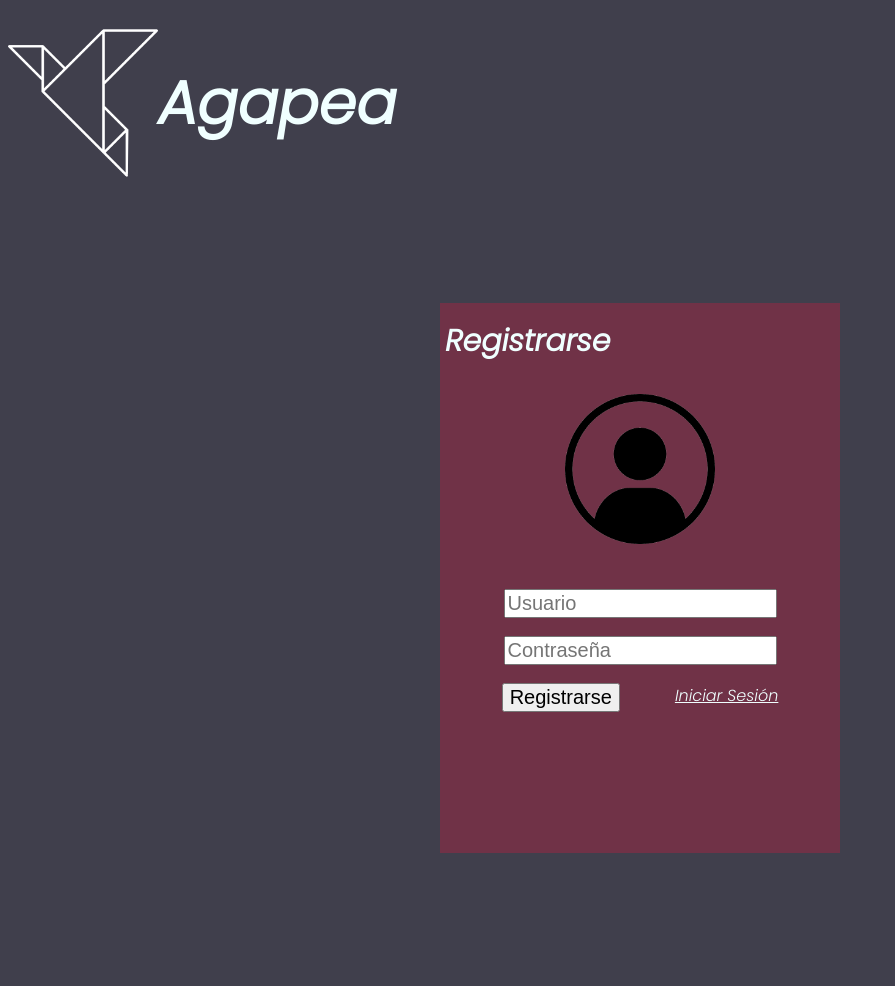
After one commit to ins426/SIBW20-21, a PHP site: page /registrarse.php in a window 1280 px wide. The commit adds this page. Shown: the whole page, without its empty margins (0-895 px from the left). Run offline with PHP 8.4, Linux system fonts and the light colour scheme.

Commit message:
Primera parte práctica hecha

```diff
--- /dev/null
+++ b/Practicas/css/login.css
@@ -0,0 +1,87 @@
+@import url('https://fonts.googleapis.com/css2?family=Poppins:ital,wght@1,300&display=swap');
+@import url('https://fonts.googleapis.com/css2?family=Raleway&display=swap');
+
+body{
+    background-color: #403F4C;
+}
+
+#iniciar-sesion-contenedor{
+    display: flex;
+    height: 800px;
+    justify-content: center;
+    align-items: center;
+}
+
+#sesion-contenedor{
+    height: 550px;
+    width: 400px;
+    display: flex;
+    justify-content: center;
+    flex-direction: column;
+    background-color:rgb(220,20,60,0.3);
+}
+
+#user{
+    width: 150px;
+    height: 150px;
+    display: flex;
+    position: relative;
+    margin-left: auto;
+    margin-right: auto;
+    margin-top: auto;
+}
+
+#login{
+    display: flex;
+    flex-direction: column;
+    justify-content: center;
+    align-items: center;
+    margin-bottom: auto;
+    position: relative;
+    bottom: 50px;
+
+}
+
+#iniciar-sesion{
+    position: relative;
+    bottom:250px;
+    left: 5px;
+    font-family: 'Poppins', sans-serif;
+    color: azure;
+    font-size:30px;
+}
+
+#accion-secundaria{
+    display: flex;
+    justify-content: flex-end;
+    position: relative;
+    margin-left: 55px;
+    font-family: 'Poppins', sans-serif;
+    color: azure;
+}
+
+input{
+    font-size: 20px;
+}
+
+#accion{
+    display: flex;
+}
+
+#titulo-contenedor{
+    display: flex;
+    position: relative;
+    align-items: center;
+    top: 10px;
+}
+
+#logo-blanco{
+    width: 150px;
+    height: 150px;
+}
+
+#titulo{
+    font-family: 'Poppins', sans-serif;
+    color: azure;
+    font-size: 60px;
+}
--- /dev/null
+++ b/Practicas/registrarse.php
@@ -0,0 +1,23 @@
+<?php
+    require_once "./vendor/autoload.php";
+    include("bd.php");
+
+    $loader = new \Twig\Loader\FilesystemLoader('templates');
+    $Twig = new \Twig\Environment($loader);
+
+    $conexion = new BD();
+
+    if($_SERVER['REQUEST_METHOD'] == 'POST'){
+        $nick = $_POST['nick'];
+        $pass = $_POST['pass'];
+
+        if($conexion->registrarUsuario($nick,$pass)){
+            header("refresh:3;url=login.php");
+        }
+        else{
+            header("Location: registrarse.php");
+        }
+    }
+
+    echo $Twig->render('registrarse.html', []);
+?>
--- /dev/null
+++ b/Practicas/templates/padre_login.html
@@ -0,0 +1,31 @@
+<!DOCTYPE html>
+<html>
+    <head>
+        <meta charset="UTF-8">
+        <meta name="author" content="Inés Nieto Sánchez">
+        {% block css %}
+
+        {% endblock %}
+        <title>Agapea</title>
+    </head>
+    <body>
+        <div id ="titulo-contenedor">
+            <img id= "logo-blanco" src="../img/icono_blanco.png">
+            <h1 id="titulo">Agapea</h1>
+        </div>
+        <div id="iniciar-sesion-contenedor">
+            <div id="sesion-contenedor">
+                <img id= "user" src="../img/user.png">
+                <h2 id=iniciar-sesion>{% block accion %}{% endblock %}</h2>
+                <form action={% block archivo_accion %}{% endblock %} method="post" id="login">
+                    <input type="text" name="nick"  placeholder="Usuario"/><br>
+                    <input type="password" name="pass" placeholder="Contraseña"/><br>
+                    <div id="accion">
+                        <input type="submit" value={% block boton %}{% endblock %} />
+                        <a id="accion-secundaria" href={% block accion2enlace %}{% endblock %}>{% block accion2 %}{% endblock %}</a>
+                    </div>
+                </form>
+            </div>
+        </div>
+    </body>
+</html>
--- /dev/null
+++ b/Practicas/templates/registrarse.html
@@ -0,0 +1,10 @@
+{% extends "padre_login.html" %}
+        {% block css %}
+            <link href="../css/login.css" rel="stylesheet" type="text/css">
+            <title>Agapea</title>
+        {% endblock %}
+        {% block accion %}Registrarse{% endblock %}
+        {% block archivo_accion %}"registrarse.php"{% endblock %}
+        {% block boton %}"Registrarse"{% endblock %}
+        {% block accion2enlace %}"./login.php"{% endblock %}
+        {% block accion2 %}Iniciar Sesión{% endblock %}
```
Also changed, not shown: Practicas/bd.php (+52 -18 lines), Practicas/css/portada.css (+43 -0 lines), Practicas/login.php (added, +27 -0 lines), Practicas/logout.php (added, +9 -0 lines), Practicas/portada.php (+7 -1 lines), Practicas/templates/login.html (added, +10 -0 lines), Practicas/templates/padre.html (+14 -0 lines).
